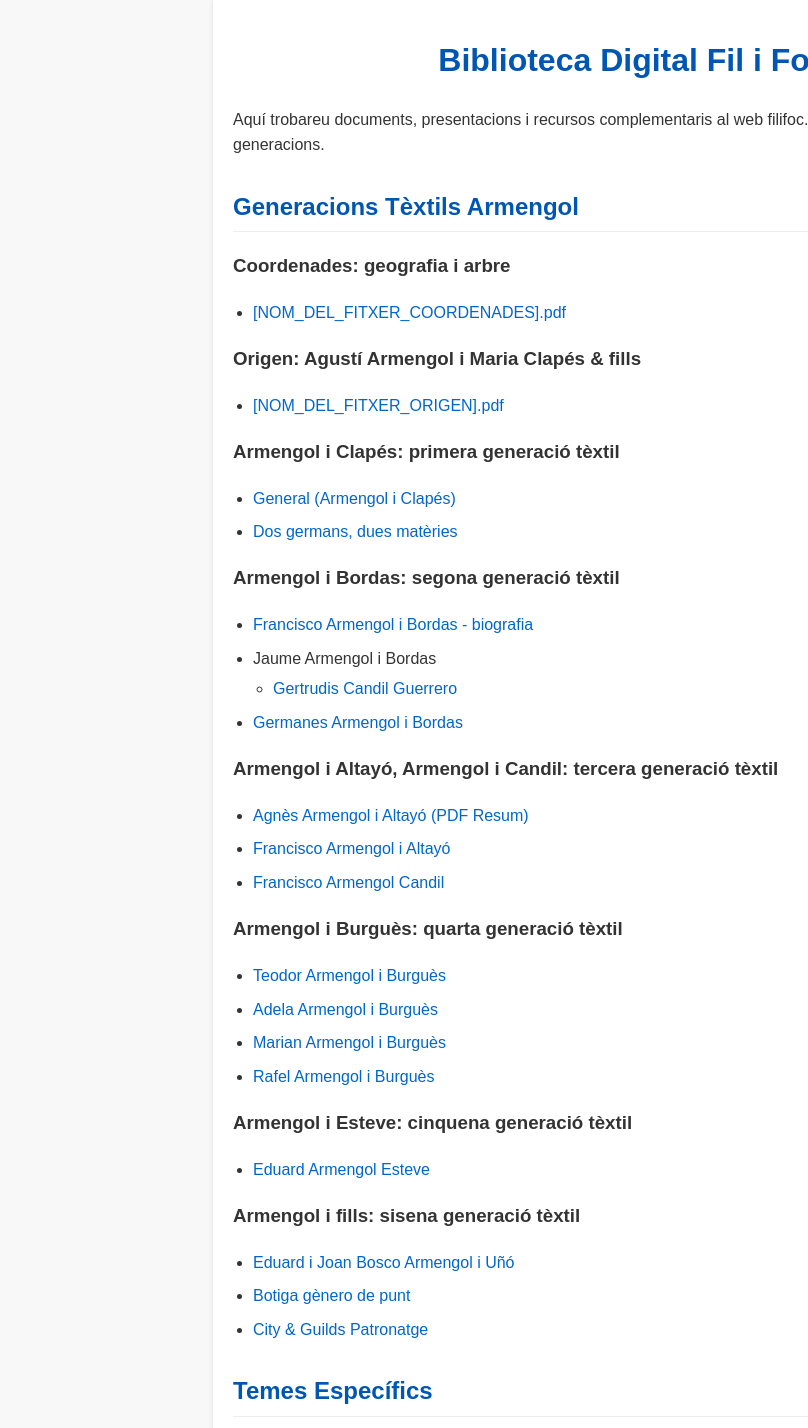
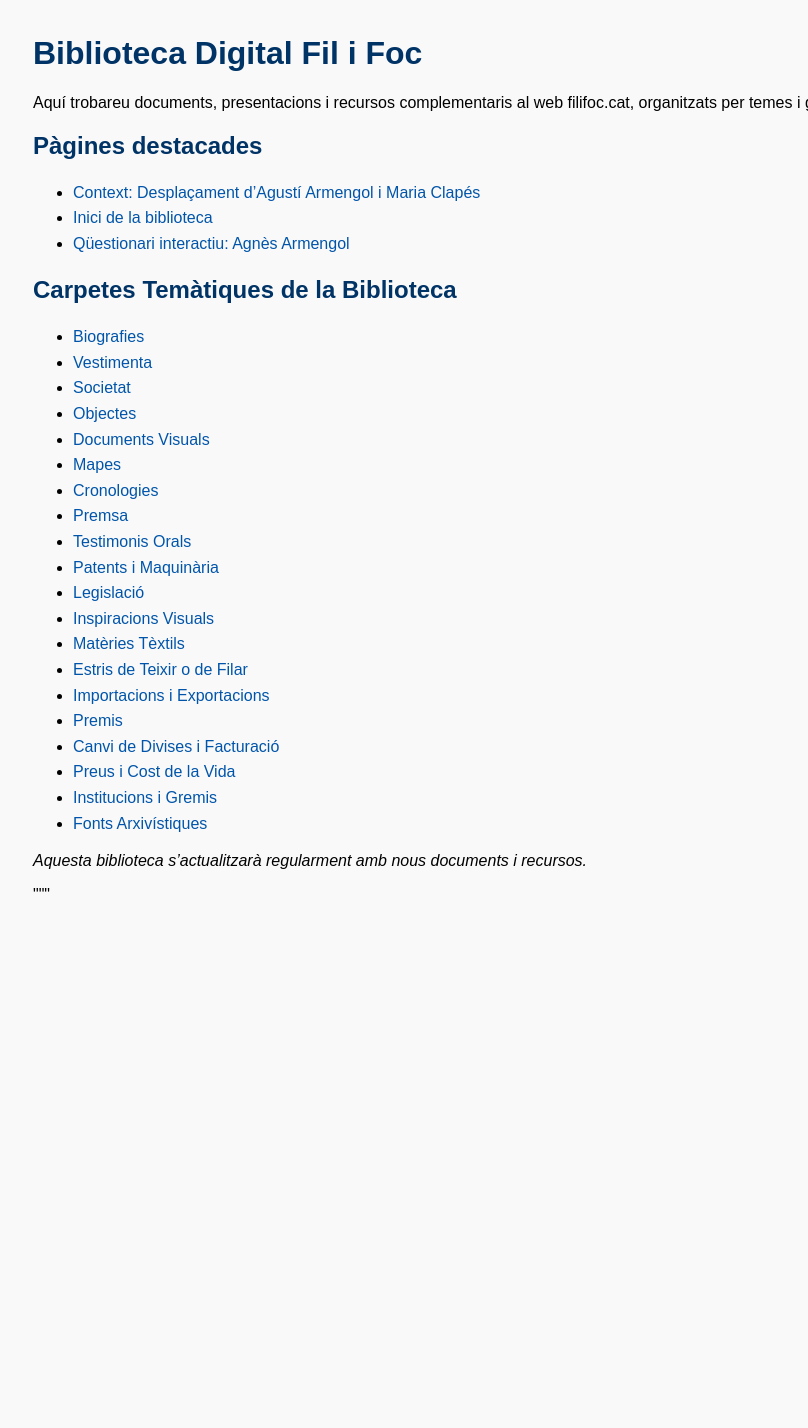
Before and after one commit to Fil-i-foc/filifoc-biblioteca, a plain HTML site: page index.html in a window 1280 px wide. Shown: the part 26-1454 px from the top of the page, without its empty margins (7-815 px from the left). After the commit the page ends 970 px from the top, so only its background shows below. Drawn offline with Linux system fonts and the light colour scheme.

Commit message:
Update index.html
Nou index.html amb totes les carpetes i pàgines

```diff
--- a/index.html
+++ b/index.html
@@ -2,105 +2,51 @@
 <html lang="ca">
 <head>
   <meta charset="UTF-8">
-    <meta name="viewport" content="width=device-width, initial-scale=1.0">
   <title>Biblioteca Digital Fil i Foc</title>
-    <style> /* Estil bàsic per a la biblioteca */
-        body { font-family: sans-serif; margin: 20px; line-height: 1.6; background-color: #f8f8f8; color: #333;}
-        .container { max-width: 800px; margin: 0 auto; background-color: #fff; padding: 20px; border-radius: 8px; box-shadow: 0 2px 5px rgba(0,0,0,0.1); }
-        h1, h2 { color: #0056b3; }
-        h1 { text-align: center; margin-bottom: 20px; }
-        h2 { margin-top: 30px; margin-bottom: 10px; border-bottom: 1px solid #eee; padding-bottom: 5px; }
-        ul { list-style: disc; padding-left: 20px; }
-        ul ul { list-style: circle; margin-top: 5px; margin-bottom: 5px; } /* Per a llistes niuades */
-        li { margin-bottom: 8px; }
-        a { text-decoration: none; color: #0066cc; }
+  <style>
+    body { font-family: sans-serif; background: #f9f9f9; padding: 2em; }
+    h1, h2 { color: #003366; }
+    ul { line-height: 1.6em; }
+    a { color: #0055aa; text-decoration: none; }
     a:hover { text-decoration: underline; }
   </style>
 </head>
 <body>
-
-    <div class="container">
   <h1>Biblioteca Digital Fil i Foc</h1>
   <p>Aquí trobareu documents, presentacions i recursos complementaris al web filifoc.cat, organitzats per temes i generacions.</p>
 
-        <h2>Generacions Tèxtils Armengol</h2>
-
-        <h3>Coordenades: geografia i arbre</h3>
+  <h2>Pàgines destacades</h2>
   <ul>
-             <!-- ENLLAÇ EXEMPLE - MODIFICA QUAN PUGIS EL PDF -->
-            <li><a href="coordenades/[NOM_DEL_FITXER_COORDENADES].pdf" target="_blank">[NOM_DEL_FITXER_COORDENADES].pdf</a></li>
+    <li><a href="context-agusti-maria.html">Context: Desplaçament d’Agustí Armengol i Maria Clapés</a></li>
+    <li><a href="index.html">Inici de la biblioteca</a></li>
+    <li><a href="agnes-armengol-quiz.html">Qüestionari interactiu: Agnès Armengol</a></li>
   </ul>
 
-        <h3>Origen: Agustí Armengol i Maria Clapés & fills</h3>
+  <h2>Carpetes Temàtiques de la Biblioteca</h2>
   <ul>
-             <!-- ENLLAÇ EXEMPLE - MODIFICA QUAN PUGIS EL PDF -->
-            <li><a href="generacions/origen/[NOM_DEL_FITXER_ORIGEN].pdf" target="_blank">[NOM_DEL_FITXER_ORIGEN].pdf</a></li>
+    <li><a href="biografies/">Biografies</a></li>
+    <li><a href="vestimenta/">Vestimenta</a></li>
+    <li><a href="societat/">Societat</a></li>
+    <li><a href="objectes/">Objectes</a></li>
+    <li><a href="documents-visuals/">Documents Visuals</a></li>
+    <li><a href="mapes/">Mapes</a></li>
+    <li><a href="cronologies/">Cronologies</a></li>
+    <li><a href="premsa/">Premsa</a></li>
+    <li><a href="testimonis-orals/">Testimonis Orals</a></li>
+    <li><a href="patents-i-maquinaria/">Patents i Maquinària</a></li>
+    <li><a href="legislacio/">Legislació</a></li>
+    <li><a href="inspiracions-visuals/">Inspiracions Visuals</a></li>
+    <li><a href="materies-textils/">Matèries Tèxtils</a></li>
+    <li><a href="estris-teixir-filar/">Estris de Teixir o de Filar</a></li>
+    <li><a href="importacions-i-exportacions/">Importacions i Exportacions</a></li>
+    <li><a href="premis/">Premis</a></li>
+    <li><a href="canvi-divises-i-facturacio/">Canvi de Divises i Facturació</a></li>
+    <li><a href="preus-cost-de-la-vida/">Preus i Cost de la Vida</a></li>
+    <li><a href="institucions-i-gremis/">Institucions i Gremis</a></li>
+    <li><a href="fonts-arxivistiques/">Fonts Arxivístiques</a></li>
   </ul>
 
-        <h3>Armengol i Clapés: primera generació tèxtil</h3>
-        <ul>
-             <!-- ENLLAÇ EXEMPLE - MODIFICA QUAN PUGIS EL PDF -->
-            <li><a href="generacions/primera/[NOM_DEL_FITXER_AC].pdf" target="_blank">General (Armengol i Clapés)</a></li>
-            <li><a href="generacions/primera/dos-germans/[NOM_DEL_FITXER_DG].pdf" target="_blank">Dos germans, dues matèries</a></li>
-        </ul>
-
-        <h3>Armengol i Bordas: segona generació tèxtil</h3>
-        <ul>
-            <li><a href="generacions/segona/francisco-armengol-bordas/[NOM_DEL_FITXER_FAB].pdf" target="_blank">Francisco Armengol i Bordas - biografia</a></li>
-            <li>
-                Jaume Armengol i Bordas
-                <ul>
-                    <li><a href="generacions/segona/jaume-armengol-bordas/gertrudis-candil/[NOM_DEL_FITXER_GC].pdf" target="_blank">Gertrudis Candil Guerrero</a></li>
-                </ul>
-            </li>
-            <li><a href="generacions/segona/germanes/[NOM_DEL_FITXER_GerAB].pdf" target="_blank">Germanes Armengol i Bordas</a></li>
-        </ul>
-
-         <h3>Armengol i Altayó, Armengol i Candil: tercera generació tèxtil</h3>
-        <ul>
-            <li><a href="generacions/tercera/agnes-armengol-altayo/[NOM_DEL_FITXER_AAA].pdf" target="_blank">Agnès Armengol i Altayó (PDF Resum)</a></li>
-             <li><a href="generacions/tercera/francisco-armengol-altayo/[NOM_DEL_FITXER_FAA].pdf" target="_blank">Francisco Armengol i Altayó</a></li>
-            <li><a href="generacions/tercera/francisco-armengol-candil/[NOM_DEL_FITXER_FAC].pdf" target="_blank">Francisco Armengol Candil</a></li>
-        </ul>
-
-         <h3>Armengol i Burguès: quarta generació tèxtil</h3>
-         <ul>
-            <li><a href="generacions/quarta/teodor/[NOM_DEL_FITXER_TEO].pdf" target="_blank">Teodor Armengol i Burguès</a></li>
-            <li><a href="generacions/quarta/adela/[NOM_DEL_FITXER_ADE].pdf" target="_blank">Adela Armengol i Burguès</a></li>
-            <li><a href="generacions/quarta/marian/[NOM_DEL_FITXER_MAR].pdf" target="_blank">Marian Armengol i Burguès</a></li>
-            <li><a href="generacions/quarta/rafel/[NOM_DEL_FITXER_RAF].pdf" target="_blank">Rafel Armengol i Burguès</a></li>
-        </ul>
-
-        <h3>Armengol i Esteve: cinquena generació tèxtil</h3>
-         <ul>
-             <li><a href="generacions/cinquena/eduard/[NOM_DEL_FITXER_EE].pdf" target="_blank">Eduard Armengol Esteve</a></li>
-        </ul>
-
-        <h3>Armengol i fills: sisena generació tèxtil</h3>
-         <ul>
-            <li><a href="generacions/sisena/eduard-joan/[NOM_DEL_FITXER_EJ].pdf" target="_blank">Eduard i Joan Bosco Armengol i Uñó</a></li>
-            <li><a href="generacions/sisena/botiga/[NOM_DEL_FITXER_BOT].pdf" target="_blank">Botiga gènero de punt</a></li>
-            <li><a href="generacions/sisena/city-guilds/[NOM_DEL_FITXER_CG].pdf" target="_blank">City & Guilds Patronatge</a></li>
-        </ul>
-
-        <h2>Temes Específics</h2>
-         <ul>
-            <li><a href="llana/[NOM_DEL_FITXER_LLANA_G].pdf" target="_blank">Llana (General)</a></li>
-            <li><a href="llana/ovelles/[NOM_DEL_FITXER_OVE].pdf" target="_blank">Les ovelles i la llana</a></li>
-            <li><a href="coto/[NOM_DEL_FITXER_COTO].pdf" target="_blank">Cotó</a></li>
-            <li><a href="comparativa/[NOM_DEL_FITXER_COMP].pdf" target="_blank">Comparativa llana i cotó</a></li>
-            <li><a href="diccionari/[NOM_DEL_FITXER_DIC].pdf" target="_blank">Diccionari Fil i Foc</a></li>
-             <!-- Afegeix aquí enllaços a documents que potser no encaixen directament a les seccions anteriors -->
-        </ul>
-         <h3>Pàgina sense títol</h3>
-          <ul>
-            <li><a href="sense-titol/[NOM_DEL_FITXER_ST].pdf" target="_blank">Document sense títol</a></li>
-         </ul>
-
-
-        <p>Aquesta biblioteca s'actualitzarà regularment amb nous documents i recursos.</p>
-
-    </div>
-
+  <p style="font-style: italic;">Aquesta biblioteca s’actualitzarà regularment amb nous documents i recursos.</p>
 </body>
 </html>
+"""
```
Lines whose indentation alone changed are shown as unchanged.
